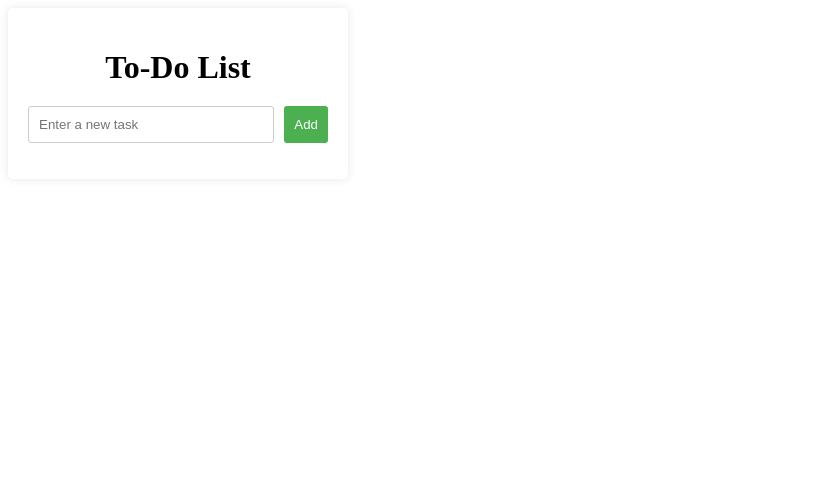
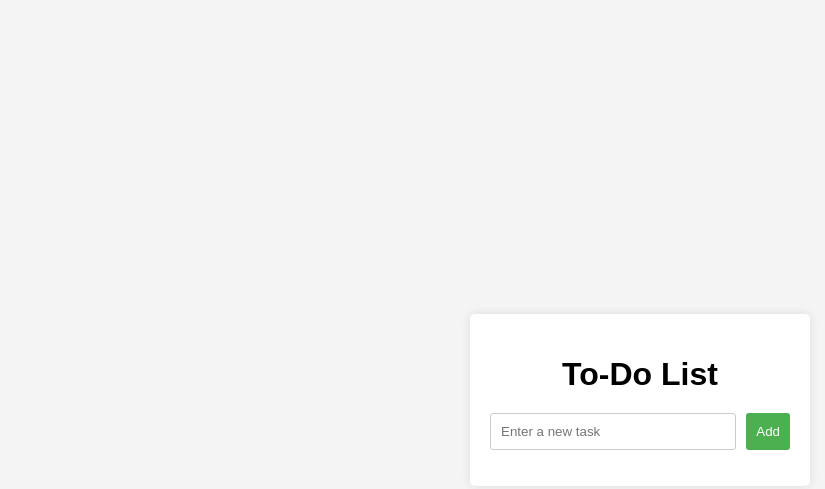
Before and after one commit to VishnuReddy668/Vishnu, a plain HTML site: page Task2/index.html in a window 1280 px wide. Shown: the whole page, without its empty margins (0-825 px from the left). Drawn offline with Linux system fonts and the light colour scheme.

Commit message:
Update styles.css

```diff
--- a/Task2/styles.css
+++ b/Task2/styles.css
@@ -1,5 +1,3 @@
-### 2. CSS (styles.css)
-css
 body {
     font-family: Arial, sans-serif;
     display: flex;
```
